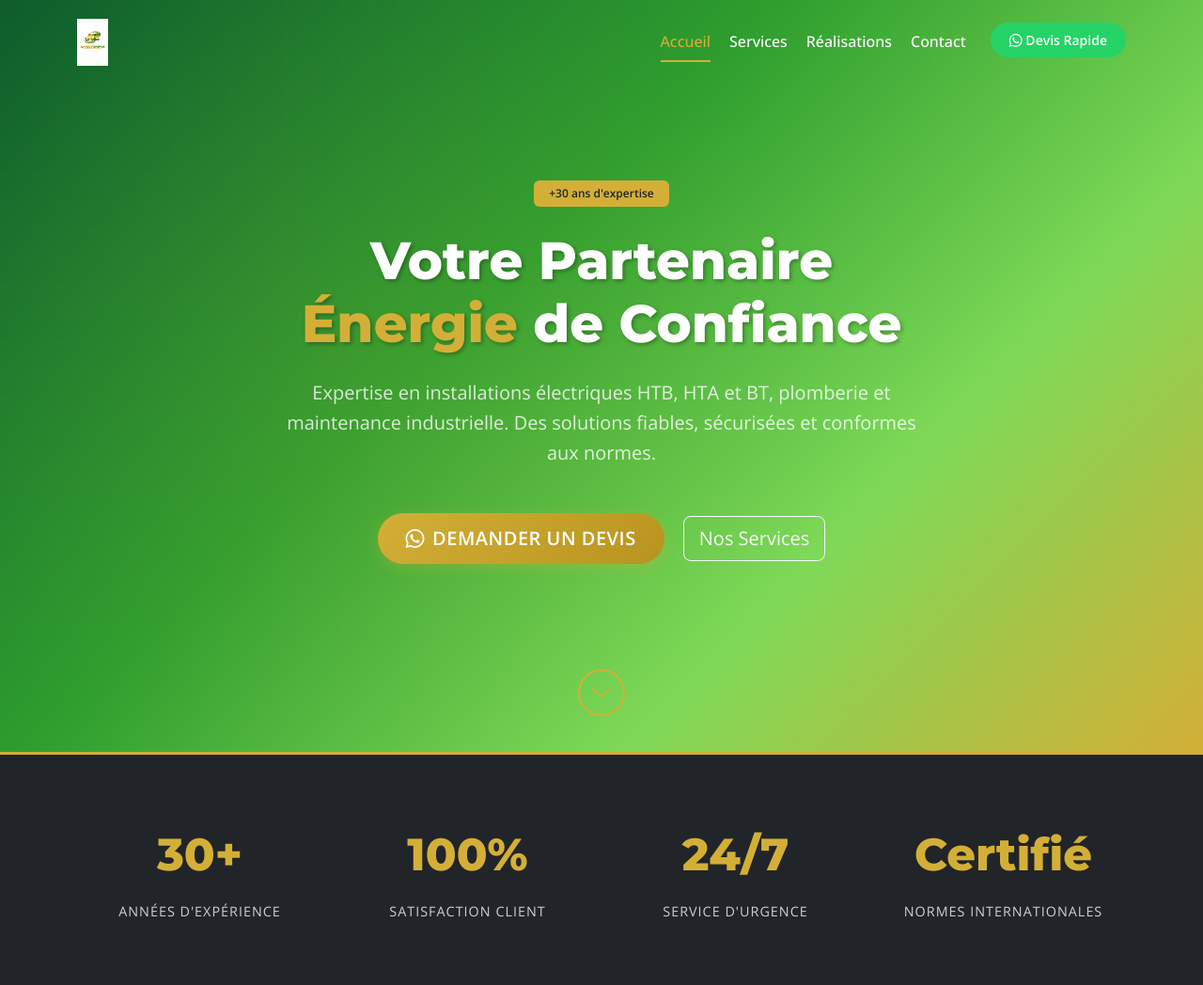
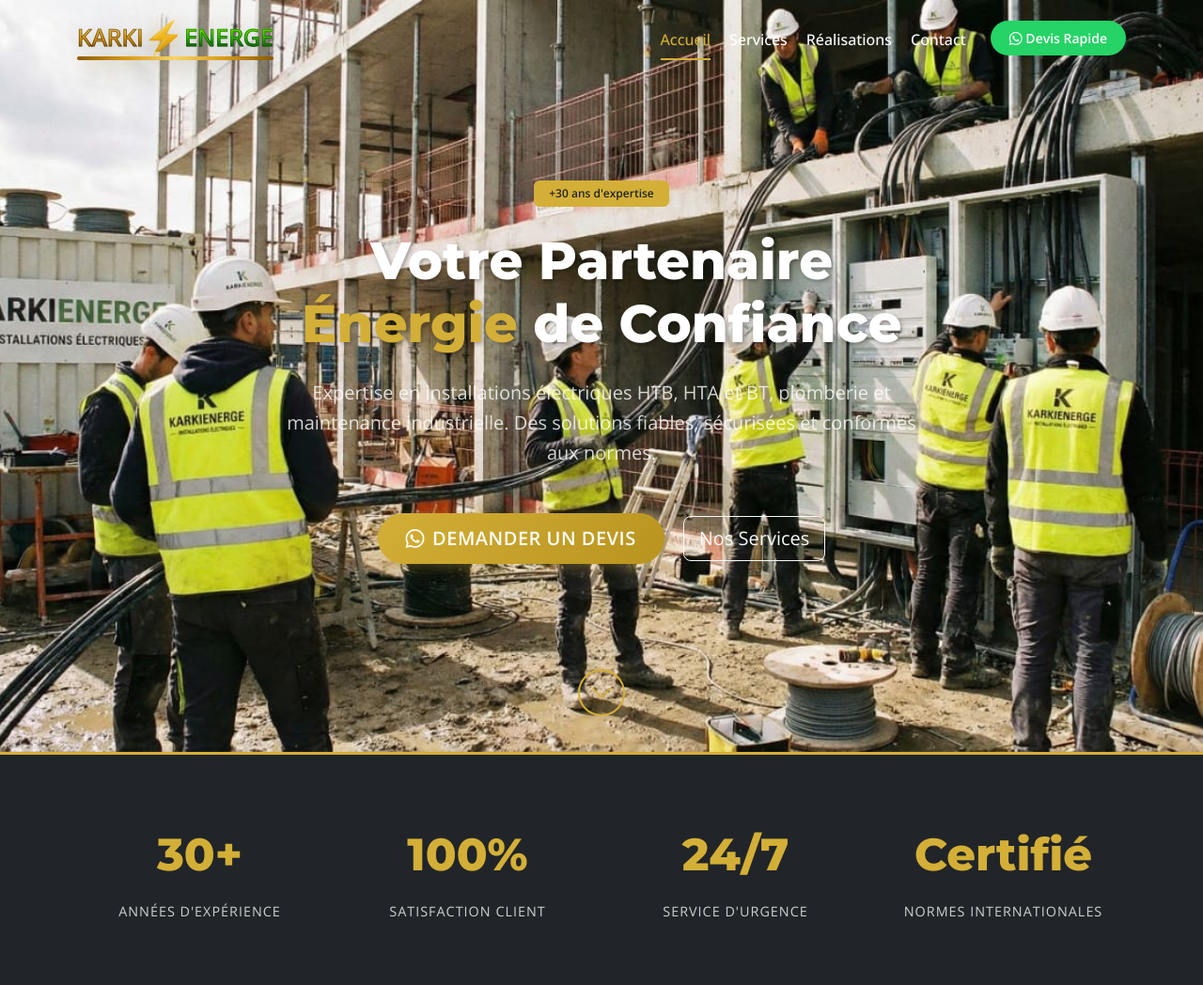
Before and after one commit to infoskarkienerge-source/redesigned-adventure, a Flask app: page / in a window 1280 px wide. Shown: the top 1048 px of the page at 94% size. Run offline with Flask 3, Linux system fonts and the light colour scheme.

```diff
--- a/static/css/style.css
+++ b/static/css/style.css
@@ -130,11 +130,7 @@ a {
 }
 
 #mainNav.scrolled {
-    background: linear-gradient(135deg,
-            #0E5C2C 0%,
-            #2E9E2E 40%,
-            #7ED957 70%,
-            #D4AF37 100%);
+
     backdrop-filter: blur(10px);
     padding: 10px 0;
     box-shadow: 0 2px 20px rgba(0, 0, 0, 0.1);
@@ -209,7 +205,10 @@ a {
     left: 0;
     right: 0;
     bottom: 0;
-    background: radial-gradient(circle at 30% 50%, rgba(212, 175, 55, 0.1) 0%, transparent 50%);
+    background-image: url("/static/img/workback.jpeg");
+    background-repeat: no-repeat;
+    background-size: cover;
+    background-position: center;
 }
 
 .hero-content {
@@ -539,7 +538,7 @@ a {
 
 /* CTA Section */
 .cta-section {
-     background: linear-gradient(135deg,
+    background: linear-gradient(135deg,
             #0E5C2C 0%,
             #2E9E2E 40%,
             #7ED957 70%,
--- a/templates/base.html
+++ b/templates/base.html
@@ -34,10 +34,102 @@
 
 <body>
     <!-- Navigation -->
+    <style>
+        :root {
+            /* Oro + Verde (puoi ritoccare i valori) */
+            --gold-1: #f7d36a;
+            --gold-2: #d79a14;
+            --gold-3: #8a5b00;
+
+            --green-1: #7cff00;
+            --green-2: #2fb800;
+            --green-3: #0a5a00;
+
+            --stroke: #2b1b00;
+        }
+
+
+
+        .brand {
+            display: inline-flex;
+            align-items: flex-end;
+            line-height: 1;
+            font-weight: 500;
+            text-transform: uppercase;
+            user-select: none;
+            position: relative;
+            padding-bottom: 14px;
+            filter: drop-shadow(0 10px 18px rgba(0, 0, 0, .35));
+        }
+
+        .karki {
+            font-size: 25px;
+            background: linear-gradient(180deg, var(--gold-1), var(--gold-2) 55%, var(--gold-3));
+            -webkit-background-clip: text;
+            background-clip: text;
+            color: transparent;
+            -webkit-text-stroke: 1px rgba(60, 35, 0, .55);
+        }
+
+        .energe {
+            font-size: 25px;
+            background: linear-gradient(180deg, var(--green-1), var(--green-2) 55%, var(--green-3));
+            -webkit-background-clip: text;
+            background-clip: text;
+            color: transparent;
+            -webkit-text-stroke: 1px rgba(0, 30, 0, .45);
+        }
+
+        .bolt {
+            font-size: 35px;
+            line-height: .9;
+            transform: translateY(3px);
+            background: linear-gradient(180deg, var(--gold-1), var(--gold-2) 55%, var(--gold-3));
+            -webkit-background-clip: text;
+            background-clip: text;
+            color: transparent;
+            -webkit-text-stroke: 1px rgba(60, 35, 0, .55);
+            text-shadow: 0 0 18px rgba(215, 154, 20, .25);
+        }
+
+        /* Linea gold sotto */
+        .brand::after {
+            content: "";
+            position: absolute;
+            left: 0;
+            right: 0;
+            bottom: 2px;
+            height: 4px;
+            border-radius: 999px;
+            background: linear-gradient(90deg, var(--gold-3), var(--gold-2), var(--gold-1), var(--gold-2), var(--gold-3));
+            box-shadow: 0 6px 16px rgba(215, 154, 20, .18);
+        }
+
+        /* Responsive */
+        @media (max-width:520px) {
+
+            .karki,
+            .energe {
+                font-size: 40px;
+            }
+
+            .bolt {
+                font-size: 44px;
+            }
+
+            .brand {
+                padding-bottom: 12px;
+            }
+        }
+    </style>
     <nav class="navbar navbar-expand-lg navbar-dark fixed-top" id="mainNav">
         <div class="container">
             <a class="navbar-brand" href="{{ url_for('home') }}">
-                <img src="{{ url_for('static', filename='img/logo.png') }}" alt="KARKIENERGE" height="50">
+                <div class="brand" aria-label="KARKI ENERGE">
+                    <span class="karki">KARKI</span>
+                    <span class="bolt" aria-hidden="true">⚡</span>
+                    <span class="energe">ENERGE</span>
+                </div>
             </a>
             <button class="navbar-toggler" type="button" data-bs-toggle="collapse" data-bs-target="#navbarNav">
                 <span class="navbar-toggler-icon"></span>
@@ -94,8 +186,7 @@
         <div class="container">
             <div class="row">
                 <div class="col-lg-4 mb-4">
-                    <img src="{{ url_for('static', filename='img/logo.png') }}" alt="KARKI ENERGE" height="60"
-                        class="mb-3">
+
                     <p class="text-light opacity-75">
                         Expert en travaux électriques, plomberie et maintenance industrielle.
                         Plus de 30 ans d'expérience à votre service.
```
Also changed, not shown: static/img/logo.png (deleted), static/img/workback.jpeg (added).
